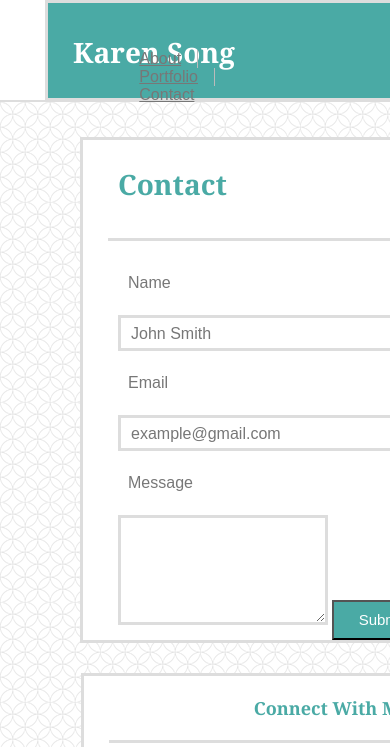
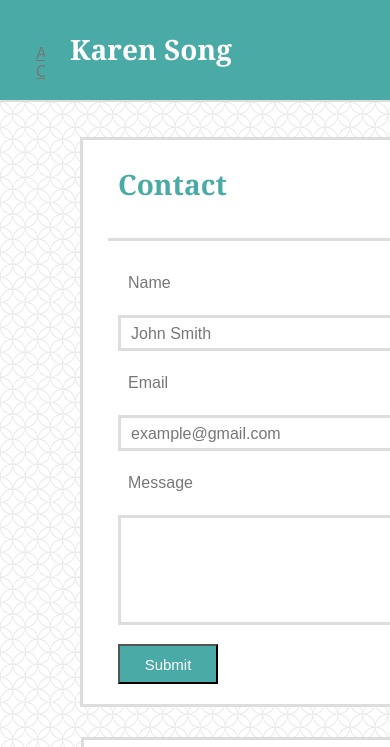
Before and after one commit to Karensong/Responsive-Portfolio, a plain HTML site: page contact.html in a window 390 px wide. Shown: the top 747 px of the page. Drawn offline with Linux system fonts and the light colour scheme.

Commit message:
updated files again

```diff
--- a/style.css
+++ b/style.css
@@ -16,12 +16,22 @@ body {
 	border-bottom: 2px solid #dddddd;
 	/*margin-bottom: 35px;*/
 	position: relative;
+	background-color: #4aaaa5;
 }
 
+/*.links {*/
+		/*padding-left: 20px;*/
+		/*position: initial;*/
+		/*margin-right: 145px;*/
+		/*margin-top: 45px;*/
+		/*float: left;*/
+		/*top: 0;*/
+		/*bottom: 0;*/
+	/*}*/
 .links {
 	position: absolute;
 	right: 175px;
-	/*right: 10%*/
+	right: 10%
 	top: 50px;
 }
 
@@ -221,8 +231,8 @@ li:last-child {
 	left: 100;
 	height: 80px;
 	width: 200px;
-	border: solid;
-	border-color: #dddddd;
+	/*border: solid;*/
+	/*border-color: #dddddd;*/
 	color: white;
 	background-color: #4aaaa5;
 	text-align: center;
@@ -376,7 +386,7 @@ a:active {
     padding-top: 35px;
 }
 
-@media screen and (max-width: 1000px) {
+@media screen and (max-width: 1100px) {
    /*#Container {*/
    	/*width: 300px;*/
    .Name.headingfont {
@@ -388,22 +398,22 @@ a:active {
    		height: auto;
    }
 
-	#Container {
-		width: 980px;
-		padding-left:50px;
-	}
+	/*#Container {*/
+		/*width: 980px;*/
+		/*padding-left:50px;*/
+	/*}*/
 
 	.sidebar {
 		margin-right: 100px;
 	}
 
-	.header {
-		padding-left:33px;
+	/*.header {*/
+		/*padding-left:33px;*/
 
-	}
+	/*}*/
 
 	.wrapper {
-    width: 980px;
+    width: 1100px;
   }
 
   	/*.itemone,
@@ -419,11 +429,15 @@ a:active {
 	/*}*/
 
 	textarea {
-		width: 200px;
+		width: 400px;
 	}
 
 	p.inside {
-		width: 200px;
+		width: 400px;
+	}
+
+	#submit {
+		margin-bottom: 20px;
 	}
 
 	.Aboutcontent {
@@ -431,11 +445,23 @@ a:active {
 	}
 
 	.links {
-		padding-left: 250px;
+		padding-left: 20px;
+		position: initial;
+		margin-right: 145px;
+		margin-top: 45px;
+		/*top: 0;*/
+		/*bottom: 0;*/
+
 	}
 }
 
+
+
 @media screen and (max-width: 768px) {
+
+	.About {
+		margin-right: 50px;
+	}
 
 
 	.wrapper {
@@ -449,7 +475,7 @@ a:active {
 
 	.Aboutcontent {
 		float: left;
-		width: 200px;
+		width: 100%;
 	}
 
 	.sidebar {
@@ -478,14 +504,45 @@ a:active {
 	#itemfour,
 	#itemfive {
 		float: left;
-		height: 196px;
+		height: 190px;
 		width: auto;
 		margin: 5px;
 
 	}
+
+	textarea {
+		width: 400px;
+	}
+
+	p.inside {
+		width: 400px;
+	}
+
+	#submit {
+		margin-bottom: 20px;
+	}
+
+	/*.links {*/
+		/*padding-left: 20px;*/
+		/*position: initial;*/
+		/*margin-right: 1000px;*/
+		/*margin-top: 45px;*/
+		/*top: 0;*/
+		/*bottom: 0;*/
+
+	/*}*/
 }
 
 @media screen and (max-width: 640px) {
+
+	.About {
+		margin-right: 50px;
+	}
+
+
+	.header {
+		width: 640;
+	}
 
 .wrapper {
 		width: 640
@@ -533,13 +590,13 @@ a:active {
 
 	}
 
-	.headingfont {
-		font-family: 'Georgia', Times, Times New Roman, serif;
-		color: #4aaaa5;
+	/*.headingfont {*/
+		/*font-family: 'Georgia', Times, Times New Roman, serif;*/
+		/*color: #4aaaa5;*/
 	}
 
-	.Name {
-		position: static;
+	/*.Name {*/
+		/*position: static;
 		height: 80px;
 		width: 640px;
 		border: solid;
@@ -548,12 +605,24 @@ a:active {
 		background-color: #4aaaa5;
 		text-align: center;
 		padding-top: 15px;
-		padding-left: 25px;
+		padding-left: 25px;*/
 	}
 
 	.header {
 		padding-left: 0px;
+		position: static;
 	}
+
+	.links {
+		padding-left: 20px;
+		position: initial;
+		margin-right: 145px;
+		margin-top: 45px;
+		float: left;
+		top: 0;
+		bottom: 0;
+	}
+
 }
 
   /* The wrapper's width will be 600px */
```
